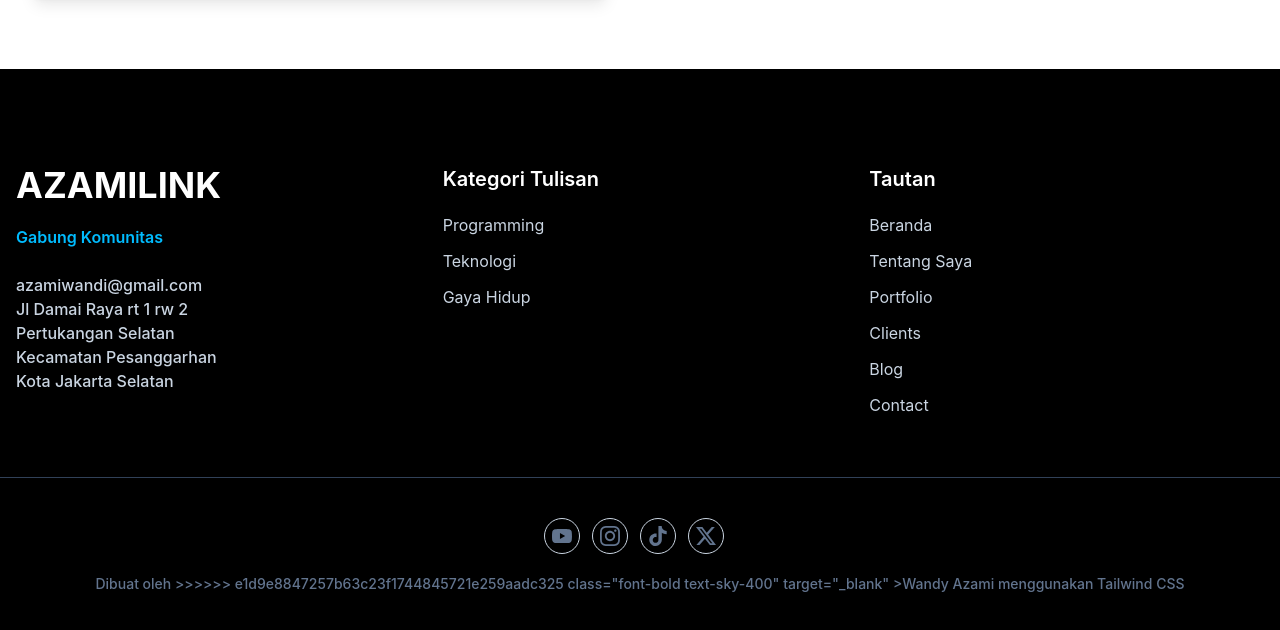
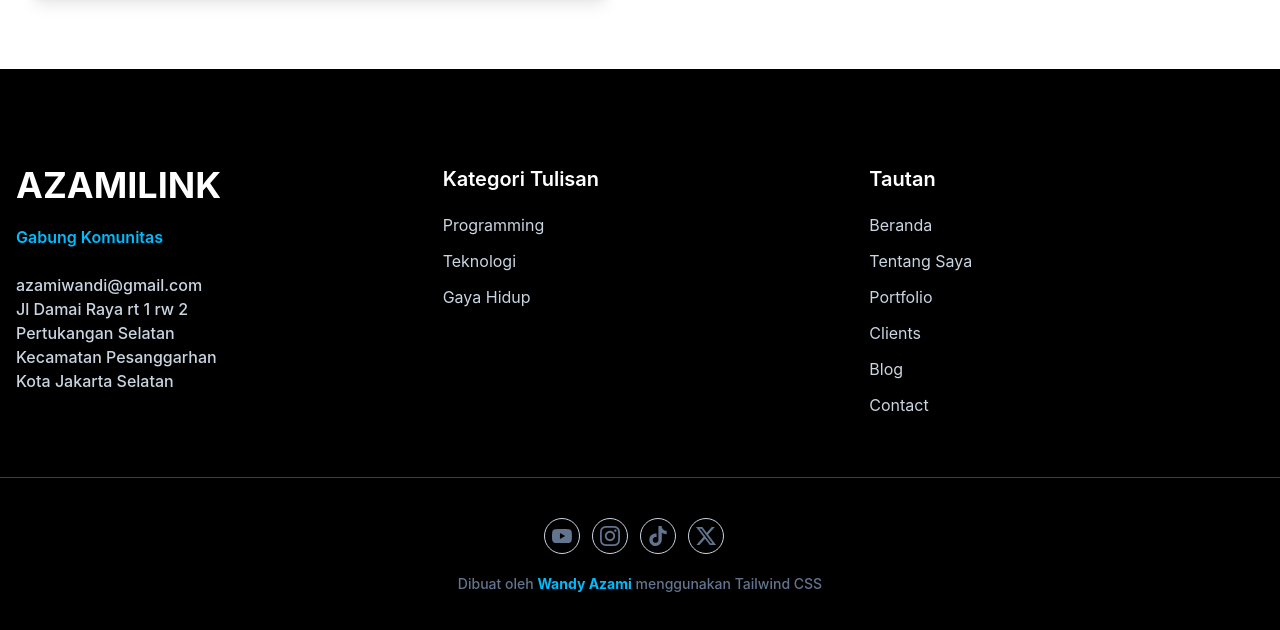
Before and after one commit to azamilink/azamilink.github.io, a website: page index.html in a window 1280 px wide. Shown: the part 5631-6261 px from the top of the page. Drawn offline with nearby package versions, Linux system fonts and the light colour scheme.

Commit message:
fix link

```diff
--- a/index.html
+++ b/index.html
@@ -1055,11 +1055,7 @@
           <p class="text-center text-sm font-medium text-slate-500">
             Dibuat oleh
             <a
-<<<<<<< HEAD
               href="mailto:azamiwandi@gmail.com"
-=======
-              href="https://chat.whatsapp.com/DOWRpxiit9oBChqumSXGz9"
->>>>>>> e1d9e8847257b63c23f1744845721e259aadc325
               class="font-bold text-sky-400"
               target="_blank"
               >Wandy Azami</a
```
